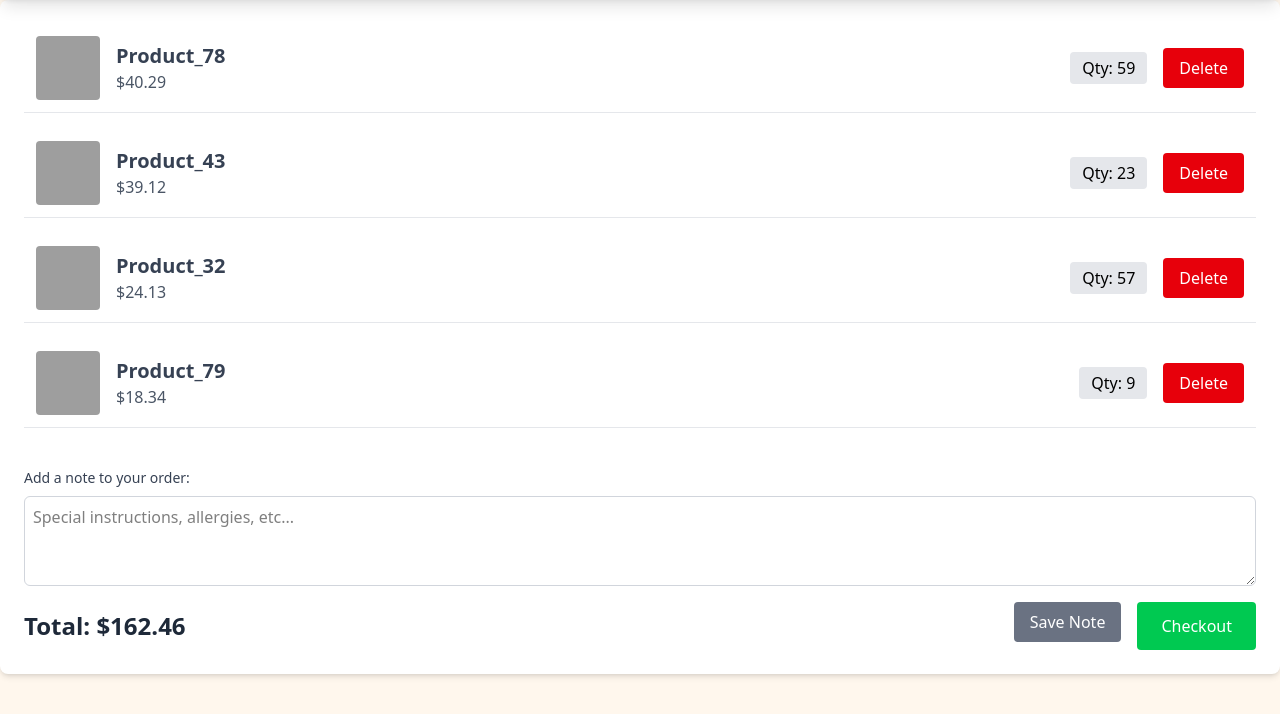
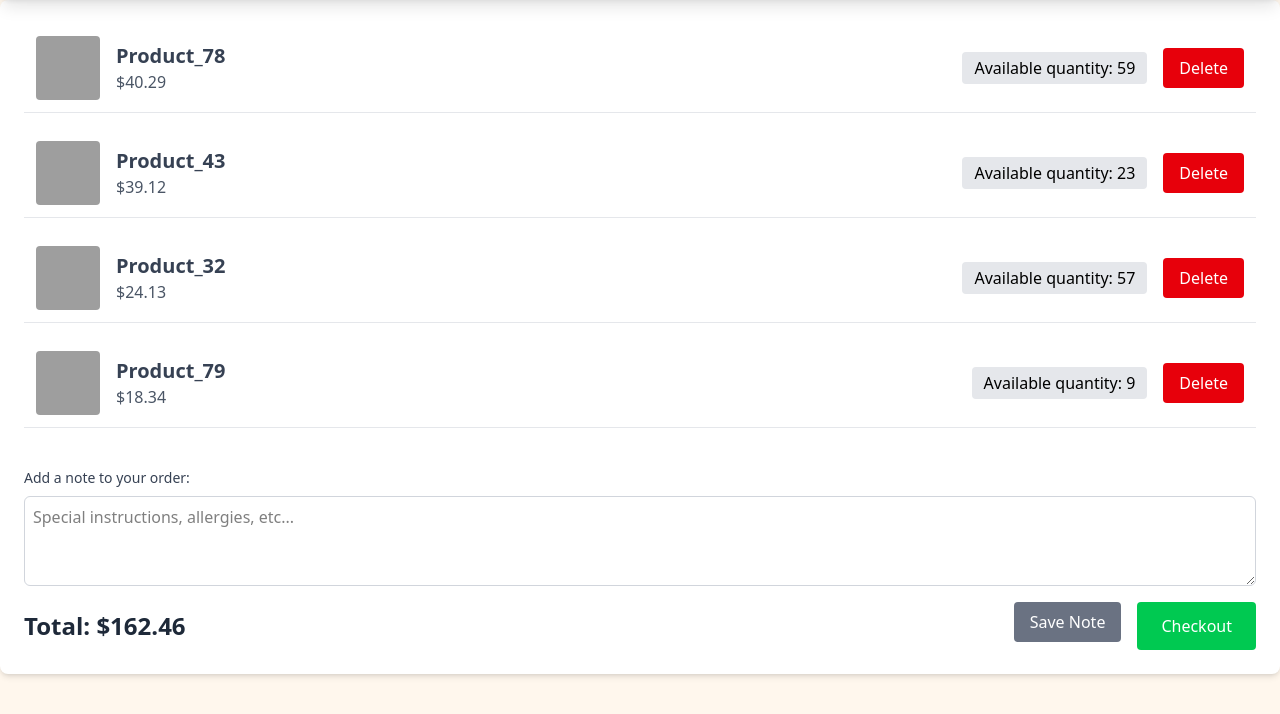
Before and after one commit to DevM7mdAli/BurgerRiza, a PHP site: page /cart.php in a window 1280 px wide. Shown: the part 104-818 px from the top of the page. Run offline with PHP 8.4, Linux system fonts and the light colour scheme; a user stored in the database is signed in; data comes from the database, SQL or seed files in the repository; style sheets or scripts are compiled from the project's sources; grey boxes are pictures that could not be loaded.

Commit message:
edit small text

```diff
--- a/cart.php
+++ b/cart.php
@@ -167,7 +167,7 @@ if (isset($_SESSION['id'])) {
               </div>
             </div>
             <div class="flex items-center gap-4">
-              <span class="px-3 py-1 bg-gray-200 rounded">Qty: <?php echo htmlspecialchars($item['quantity']); ?></span>
+              <span class="px-3 py-1 bg-gray-200 rounded">Available quantity: <?php echo htmlspecialchars($item['quantity']); ?></span>
               <form method="post" class="inline">
                 <input type="hidden" name="delete_item" value="<?php echo $item['id']; ?>">
                 <button type="submit" class="px-4 py-2 bg-red-600 text-white rounded hover:bg-red-500 transition duration-200">Delete</button>
```
